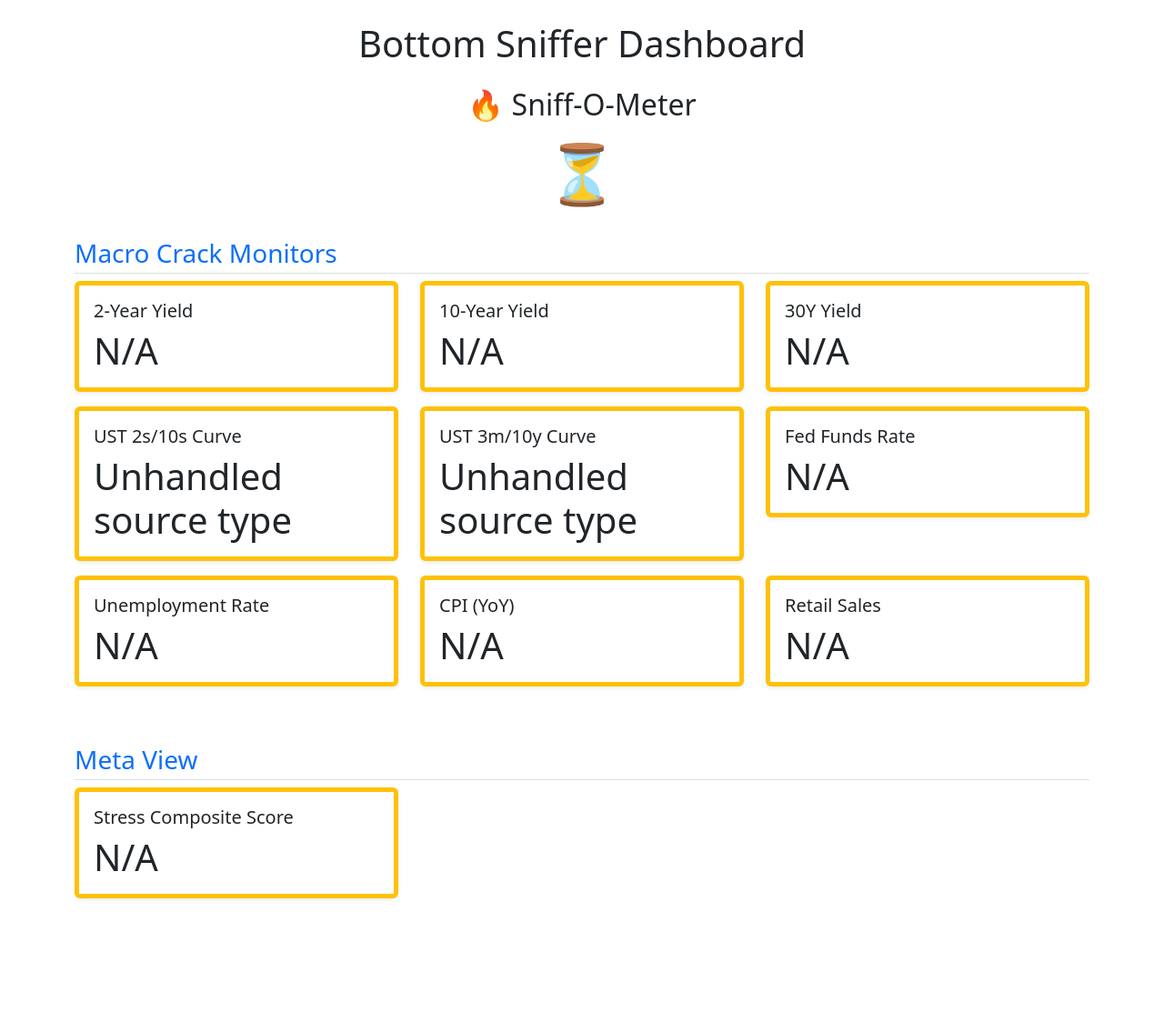
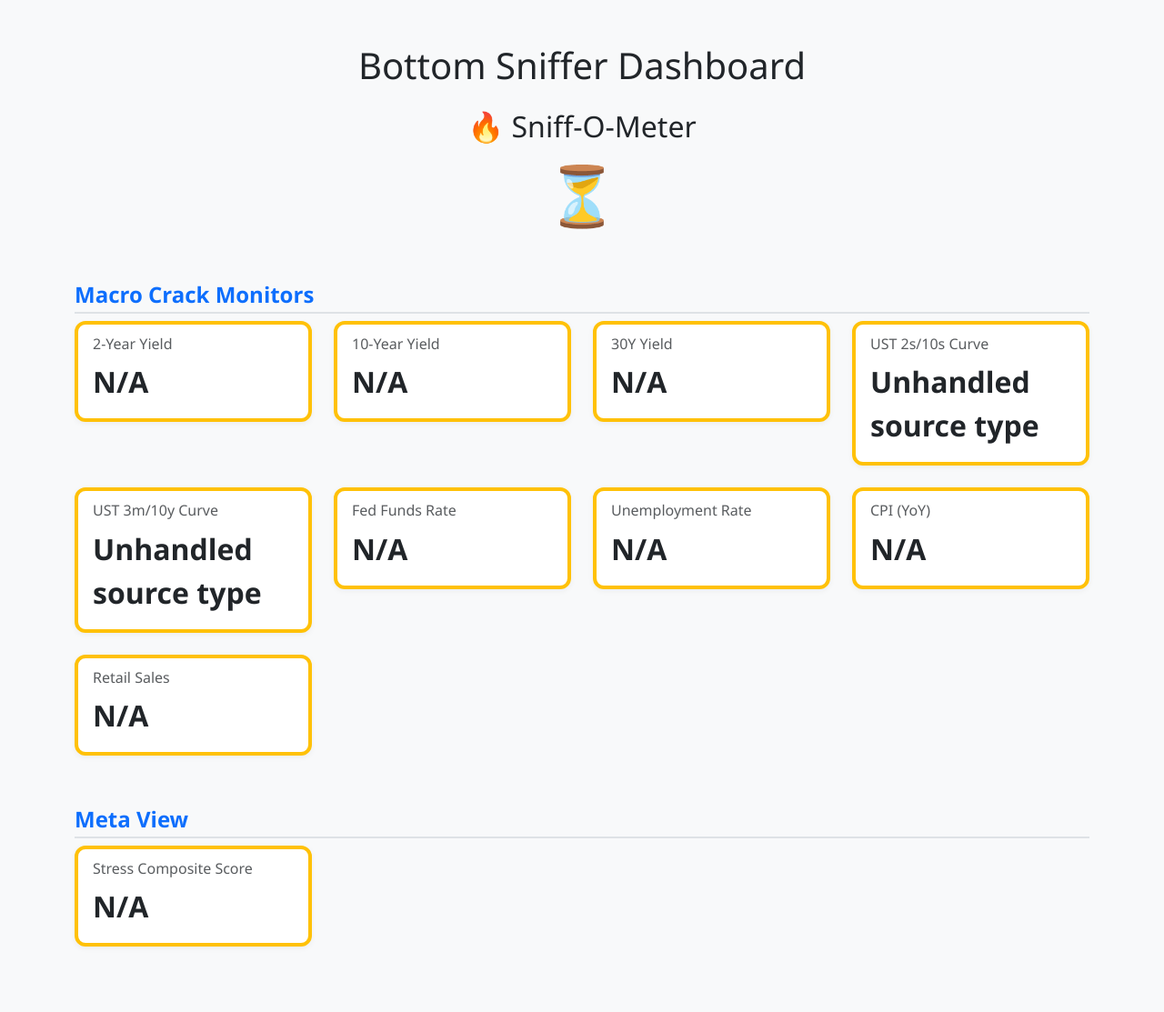
Before and after one commit to iamcalledned/bottom_sniffer_dashboard, a Flask app: page /dashboard in a window 1280 px wide. Shown: the whole page at 91% size. Before the commit the page ends 989 px from the top, so only its background shows below. Run offline with Flask 3, Linux system fonts and the light colour scheme.

Commit message:
Update dashboard.html

```diff
--- a/templates/dashboard.html
+++ b/templates/dashboard.html
@@ -6,39 +6,60 @@
   <title>{{ config.dashboard_name }}</title>
   <link href="https://cdn.jsdelivr.net/npm/bootstrap@5.3.0/dist/css/bootstrap.min.css" rel="stylesheet">
   <style>
-    .spinner {
-      animation: blink 1s step-start infinite;
-      color: #aaa;
+    body {
+      background-color: #f8f9fa;
+      font-family: 'Segoe UI', Tahoma, Geneva, Verdana, sans-serif;
     }
-    @keyframes blink {
-      50% { opacity: 0; }
+    .section-title {
+      font-weight: 600;
+      margin-bottom: 0.5rem;
+      border-bottom: 2px solid #dee2e6;
+      padding-bottom: 0.25rem;
     }
-    .alert-green { color: #198754; font-weight: bold; }
-    .alert-yellow { color: #ffc107; font-weight: bold; }
-    .alert-red { color: #dc3545; font-weight: bold; }
+    .indicator-card {
+      border-radius: 0.75rem;
+      box-shadow: 0 2px 6px rgba(0,0,0,0.05);
+      transition: all 0.2s ease-in-out;
+    }
+    .indicator-card:hover {
+      transform: scale(1.02);
+    }
+    .indicator-value {
+      font-size: 2rem;
+      font-weight: bold;
+    }
+    .green { color: #198754; }
+    .yellow { color: #ffc107; }
+    .red { color: #dc3545; }
+    .sniff-meter {
+      font-size: 4rem;
+    }
+    .category-section {
+      margin-top: 2rem;
+    }
   </style>
 </head>
 <body onload="initIndicators()">
-  <div class="container mt-4">
-    <h1 class="mb-4 text-center">{{ config.dashboard_name }}</h1>
+  <div class="container py-5">
+    <h1 class="text-center mb-4">{{ config.dashboard_name }}</h1>
 
-    <div class="text-center my-4">
+    <div class="text-center mb-5">
       <h2>🔥 Sniff-O-Meter</h2>
-      <div id="sniff-meter" style="font-size: 4rem;" title="The lower the score, the chiller the market.">⏳</div>
+      <div id="sniff-meter" class="sniff-meter" title="The lower the score, the chiller the market.">⏳</div>
     </div>
 
     {% for category in config.categories %}
-      <div class="mb-5">
-        <h3 class="text-primary border-bottom pb-1">{{ category.category }}</h3>
+      <div class="category-section">
+        <h4 class="section-title text-primary">{{ category.category }}</h4>
         <div class="row">
           {% for indicator in category.indicators %}
-            <div class="col-md-4 mb-3">
-              <div class="card shadow-sm border-start border-5 border-warning">
+            <div class="col-md-4 col-lg-3 mb-4">
+              <div class="card indicator-card border-start border-4 border-warning">
                 <div class="card-body">
-                  <h5 class="card-title">{{ indicator }}</h5>
-                  <p class="card-text display-6" id="{{ indicator|replace(' ', '_') }}" data-indicator="{{ indicator }}">
+                  <h6 class="card-subtitle mb-2 text-muted">{{ indicator }}</h6>
+                  <div class="indicator-value" id="{{ indicator|replace(' ', '_') }}" data-indicator="{{ indicator }}">
                     <span class="spinner">⏳</span>
-                  </p>
+                  </div>
                 </div>
               </div>
             </div>
@@ -56,16 +77,16 @@
           const el = document.getElementById(elementId);
           if (data.value !== null && data.value !== undefined) {
             const value = data.value.toFixed(4);
-            let cls = "alert-green";
+            let cls = "green";
 
             if (indicatorName.includes("Curve") && data.value < 0) {
-              cls = "alert-red";
+              cls = "red";
             } else if (indicatorName.includes("Unemployment") && data.value > 5) {
-              cls = "alert-red";
+              cls = "red";
             } else if (indicatorName.includes("CPI") && data.value > 4) {
-              cls = "alert-red";
+              cls = "red";
             } else if (data.value === 0) {
-              cls = "alert-yellow";
+              cls = "yellow";
             }
 
             el.innerHTML = `<span class="${cls}" title="Latest as of today. Click for history.">${value}</span>`;
@@ -98,7 +119,7 @@
       else if (score > 75) el.innerText = "🚨";
       else if (score > 50) el.innerText = "😬";
       else if (score > 30) el.innerText = "😐";
-      else el.innerText = "😎💨";
+      else el.innerText = "😎🚬";
     }
   </script>
 </body>
```
